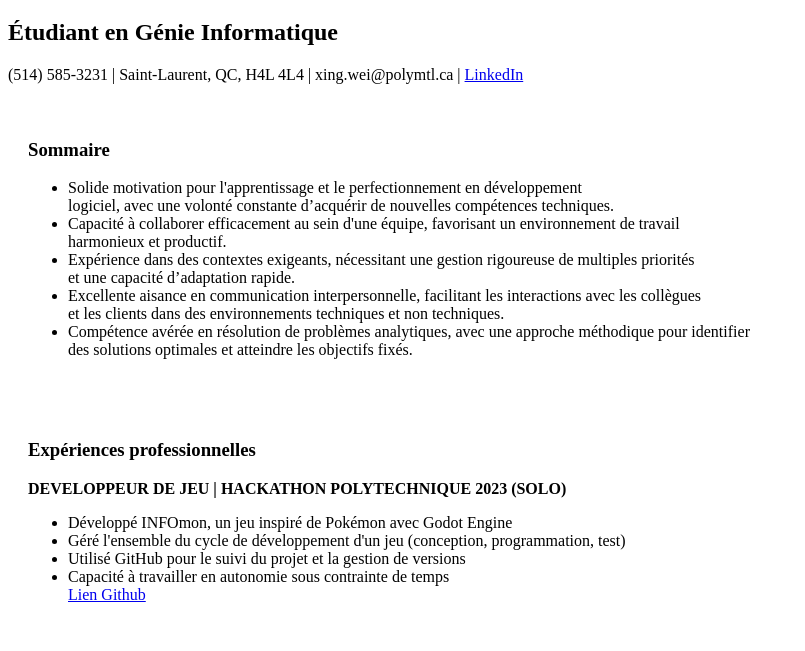
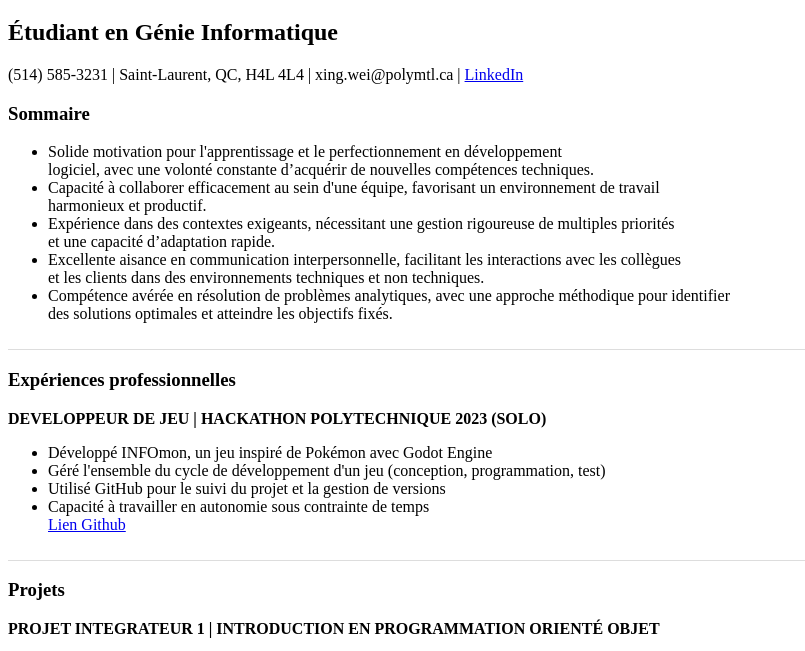
Before and after one commit to Vivanquer/Vivanquer.github.io, a plain HTML site: page index.html in a window 1280 px wide. Shown: the part 90-741 px from the top of the page, without its empty margins (0-805 px from the left). Drawn offline with Linux system fonts and the light colour scheme.

Commit message:
Update index.html

```diff
--- a/index.html
+++ b/index.html
@@ -6,8 +6,9 @@
 
 <style>
   .resume-section {
-    margin-bottom: 5px; /* Space between sections */
-    padding: 20px;      /* Inner spacing */
+    margin-bottom: 5px;    /* Reduced gap */
+    padding-bottom: 10px;
+    border-bottom: 1px solid #ddd; /* Simple line */
   }
 </style>
 
```
